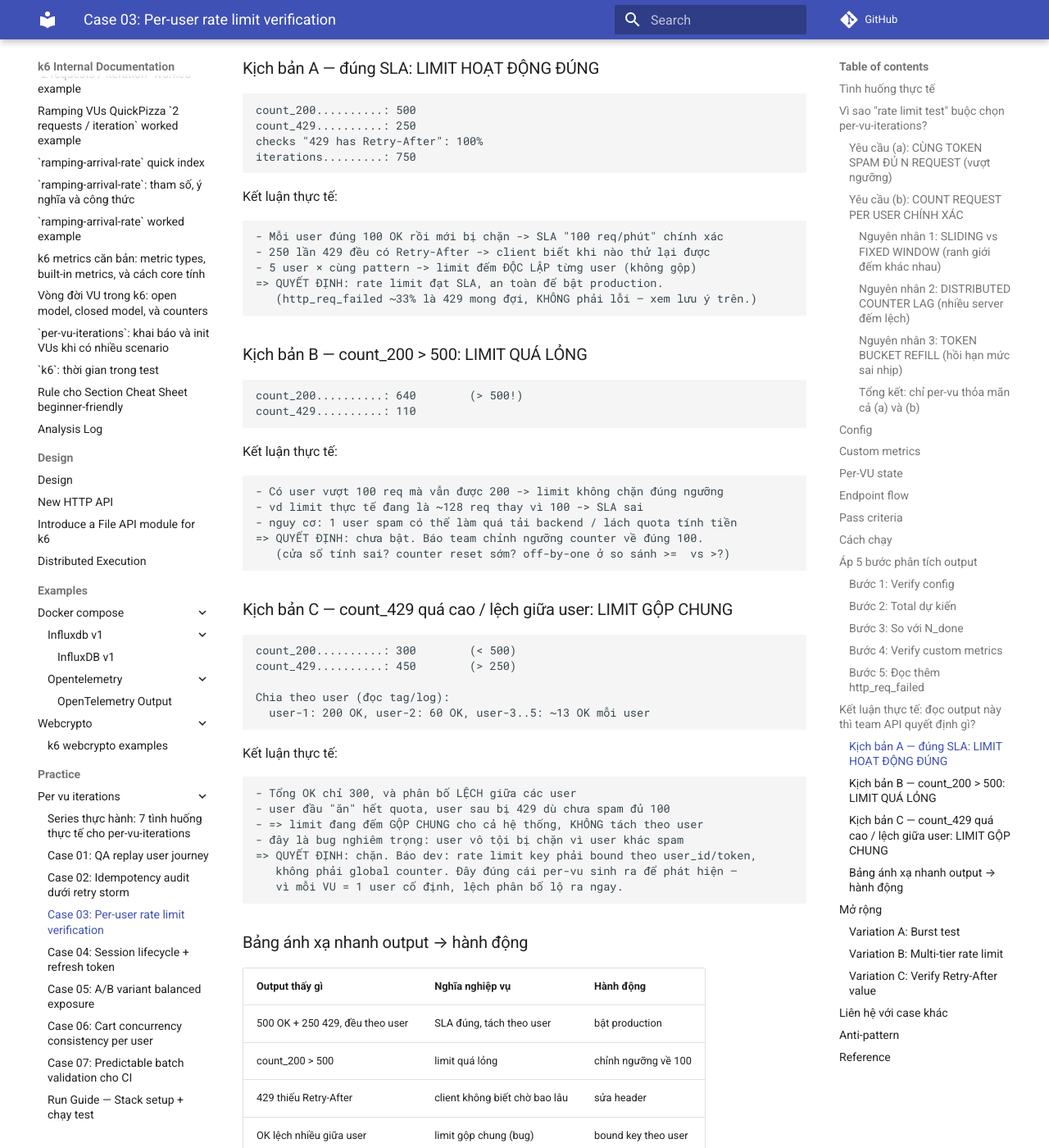
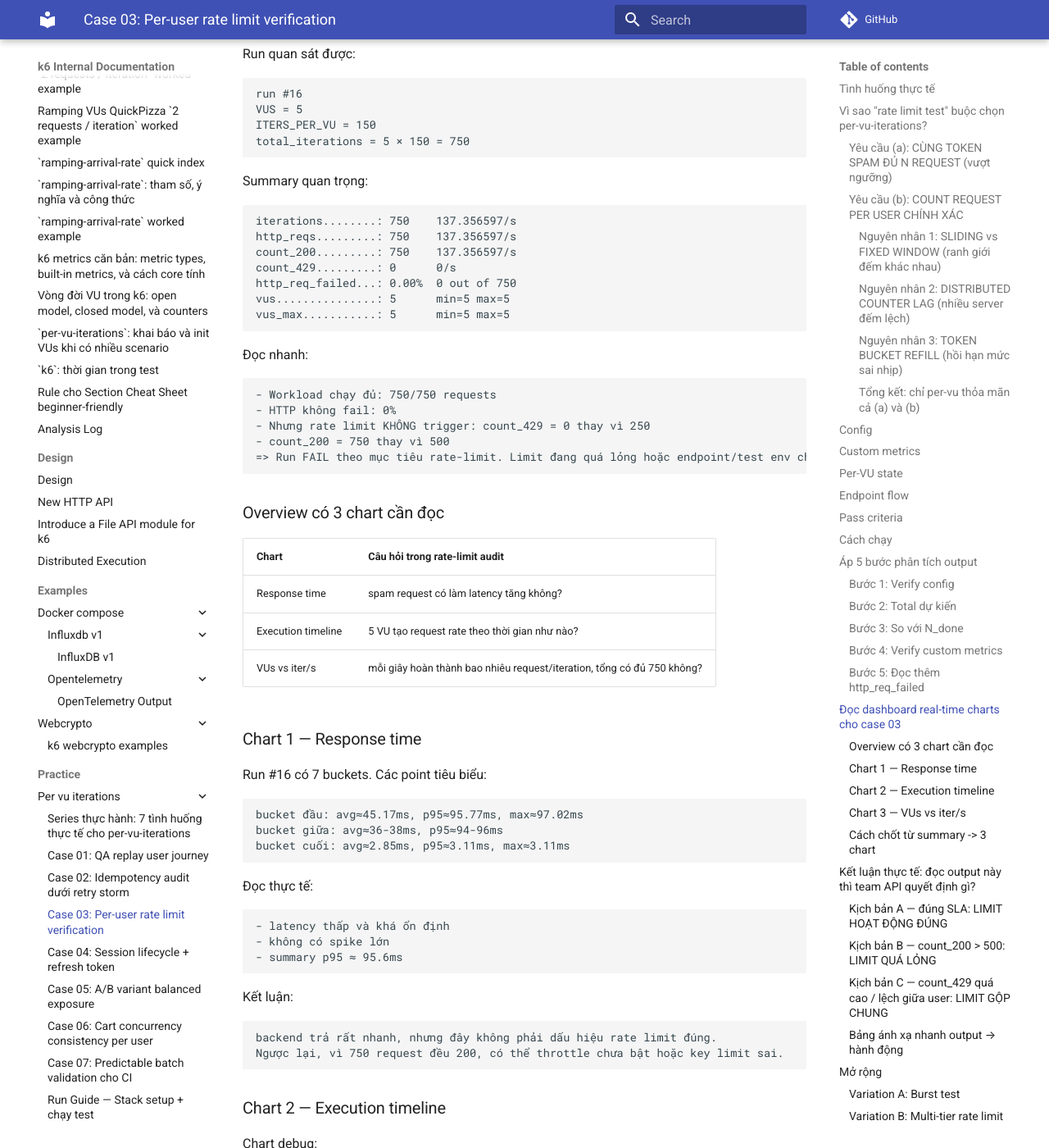
Before and after one commit to meomew-auto/markdown, an MkDocs documentation site: the page built from docs/practice/per-vu-iterations/03_rate-limit.md, in a window 1280 px wide and 1400 px high, scrolled down 6519 px. Shown: the whole window at 82% size. Built offline with MkDocs 1.6.1 and Material for MkDocs 9.7.7, drawn with Linux system fonts in a browser that asks for light colours; comment, search, counter and statistics services are not loaded; some of the changed text lies outside the part shown.

Commit message:
Update docs

````diff
--- a/docs/practice/per-vu-iterations/03_rate-limit.md
+++ b/docs/practice/per-vu-iterations/03_rate-limit.md
@@ -307,6 +307,172 @@ Cần custom threshold: http_req_failed{status:!429} < 1%
 hoặc dùng tag để loại 429 ra.
 ```
 
+## Đọc dashboard real-time charts cho case 03
+
+Ví dụ dưới đây lấy từ run thật:
+
+```powershell
+$env:K6_CLOUD_TOKEN = "student-token-1234567890"
+$env:K6_CLOUD_HOST = "http://localhost:18080"
+.\run-with-summary.ps1 .\examples\per-vu-iterations\pvi-03-rate-limit.js
+```
+
+Run quan sát được:
+
+```text
+run #16
+VUS = 5
+ITERS_PER_VU = 150
+total_iterations = 5 × 150 = 750
+```
+
+Summary quan trọng:
+
+```text
+iterations........: 750    137.356597/s
+http_reqs.........: 750    137.356597/s
+count_200.........: 750    137.356597/s
+count_429.........: 0      0/s
+http_req_failed...: 0.00%  0 out of 750
+vus...............: 5      min=5 max=5
+vus_max...........: 5      min=5 max=5
+```
+
+Đọc nhanh:
+
+```text
+- Workload chạy đủ: 750/750 requests
+- HTTP không fail: 0%
+- Nhưng rate limit KHÔNG trigger: count_429 = 0 thay vì 250
+- count_200 = 750 thay vì 500
+=> Run FAIL theo mục tiêu rate-limit. Limit đang quá lỏng hoặc endpoint/test env chưa bật throttle.
+```
+
+### Overview có 3 chart cần đọc
+
+| Chart | Câu hỏi trong rate-limit audit |
+| --- | --- |
+| Response time | spam request có làm latency tăng không? |
+| Execution timeline | 5 VU tạo request rate theo thời gian như nào? |
+| VUs vs iter/s | mỗi giây hoàn thành bao nhiêu request/iteration, tổng có đủ 750 không? |
+
+### Chart 1 — Response time
+
+Run #16 có 7 buckets. Các point tiêu biểu:
+
+```text
+bucket đầu: avg≈45.17ms, p95≈95.77ms, max≈97.02ms
+bucket giữa: avg≈36-38ms, p95≈94-96ms
+bucket cuối: avg≈2.85ms, p95≈3.11ms, max≈3.11ms
+```
+
+Đọc thực tế:
+
+```text
+- latency thấp và khá ổn định
+- không có spike lớn
+- summary p95 ≈ 95.6ms
+```
+
+Kết luận:
+
+```text
+backend trả rất nhanh, nhưng đây không phải dấu hiệu rate limit đúng.
+Ngược lại, vì 750 request đều 200, có thể throttle chưa bật hoặc key limit sai.
+```
+
+### Chart 2 — Execution timeline
+
+Chart debug:
+
+```text
+Debug JSON: execution-timeline
+```
+
+Run #16:
+
+```text
+pointCount = 7
+configuredVUs = 5
+sources = filled-backward, gauge, filled-forward
+```
+
+Các bucket tiêu biểu:
+
+| Bucket | VUs | HTTP reqs | Iterations | VU source |
+| --- | ---: | ---: | ---: | --- |
+| đầu | 5 | 50 | 50 | filled-backward |
+| giữa | 5 | 136 | 135 | gauge |
+| giữa | 5 | 131 | 132 | gauge |
+| gần cuối | 5 | 148 | 148 | gauge |
+| cuối | 5 | 4 | 4 | filled-forward |
+
+Kiểm tổng:
+
+```text
+sum(httpReqs) = 750 = summary http_reqs ✓
+sum(iterations) = 750 = summary iterations ✓
+```
+
+Đọc thực tế:
+
+```text
+- 5 VU giữ ổn định suốt run (đúng với summary vus min=max=5)
+- request rate rất cao, có bucket ~148 req/s
+- không thấy đoạn bị throttle/429 làm http_req_failed tăng
+```
+
+### Chart 3 — VUs vs iter/s
+
+Chart này dùng cùng bucket như Execution timeline nhưng nhìn business rate:
+
+```text
+Debug JSON: vus-vs-iterations
+```
+
+Run #16:
+
+| Bucket | Observed VUs | Actual iter/s | HTTP reqs | VU source |
+| --- | ---: | ---: | ---: | --- |
+| đầu | 5 | 50 | 50 | filled-backward |
+| giữa | 5 | 135 | 136 | gauge |
+| giữa | 5 | 132 | 131 | gauge |
+| gần cuối | 5 | 148 | 148 | gauge |
+| cuối | 5 | 4 | 4 | filled-forward |
+
+Kiểm tổng:
+
+```text
+sum(Actual iter/s) = 750 = summary iterations ✓
+sum(httpReqs) = 750 = summary http_reqs ✓
+```
+
+Đọc thực tế:
+
+```text
+- chart đo workload đúng: đủ 750 iterations
+- VUs ổn định ở 5
+- iter/s rất cao vì mỗi iteration chỉ là 1 GET nhanh
+```
+
+Nhưng kết luận nghiệp vụ là fail:
+
+```text
+VUs vs iter/s chỉ chứng minh đã spam đủ 750 request.
+Nó không chứng minh rate limit đúng.
+Rate-limit đúng phải nhìn count_429 = 250, nhưng actual = 0.
+```
+
+### Cách chốt từ summary -> 3 chart
+
+| Bước | Nhìn ở đâu | Kết luận run #16 |
+| --- | --- | --- |
+| Workload | summary + VUs vs iter/s | đủ 750/750 request |
+| HTTP health | summary + Response time | request nhanh, 0 fail |
+| Load shape | Execution timeline | 5 VU giữ ổn định, RPS cao |
+| Rate-limit contract | custom metrics | FAIL: 750 OK, 0 throttled |
+| Final verdict | tổng hợp | limit quá lỏng / throttle chưa bật |
+
 ## Kết luận thực tế: đọc output này thì team API quyết định gì?
 
 Mục tiêu nghiệp vụ: xác nhận **rate limit per-user** đúng SLA "100
````
